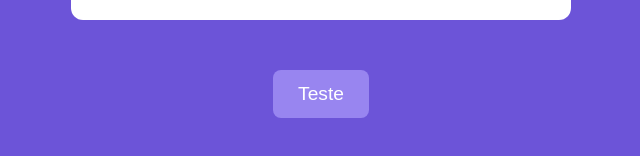
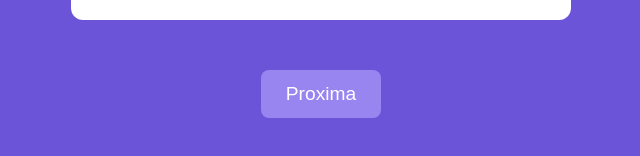
Before and after one commit to guilhermelena01/projeto-quiz-nextjs, a Next.js app: page / in a window 1280 px wide. Shown: the part 616-772 px from the top of the page, without its empty margins (319-959 px from the left). Built offline with nearby package versions, Linux system fonts and the light colour scheme.

Commit message:
inserindo componente questionario

```diff
--- /dev/null
+++ b/components/Questionario.tsx
@@ -0,0 +1,38 @@
+import styles from "@/styles/Questionario.module.css"
+import Questao from "./Questao"
+import QuestaoModel from "@/model/questao"
+import Botao from "./Botao"
+
+interface QuestionarioProps {
+    questao: QuestaoModel
+    ultima: boolean
+    questaoRespondida: (questao: QuestaoModel) => void
+    irPraProximoPasso: () => void
+}
+
+export default function Questionario(props: QuestionarioProps) {
+    function respostaFornecida(indice: number) {
+        if(props.questao.naoRespondida) {
+            props.questaoRespondida(props.questao.responderCom(indice))
+        }
+    }
+
+    return (
+        <>
+        <div className={styles.questionario}>
+            {props.questao ?
+                <Questao
+                valor={props.questao}
+                tempoPraResposta={6}
+                respostaFornecida={respostaFornecida}
+                tempoEsgotado={props.irPraProximoPasso}
+                />
+                : false
+            }
+            <Botao onClick={props.irPraProximoPasso}
+            texto={props.ultima ? 'Finalizar' : 'Proxima'}
+            />
+        </div>
+        </>
+    )
+}
--- a/pages/index.tsx
+++ b/pages/index.tsx
@@ -1,5 +1,6 @@
 import Botao from "@/components/Botao";
 import Questao from "@/components/Questao";
+import Questionario from "@/components/Questionario";
 import QuestaoModel from "@/model/questao";
 import RespostasModel from "@/model/respostas";
 import { useState } from "react";
@@ -16,6 +17,13 @@
 
     const [questao, setQuestao] = useState(questaoMock)
 
+    function questaoRespondida(questao: QuestaoModel) {
+
+    }
+
+    function irPraProximoPasso() {
+
+    }
 
     function respostaFornecida(indice: number) {
         console.log(indice);
@@ -34,12 +42,12 @@
             alignItems: 'center',
             height: '100vh',
         }}>
-            <Questao valor={questao}
-                tempoPraResposta={5}
-                respostaFornecida={respostaFornecida}
-                tempoEsgotado={tempoEsgotado}
+            <Questionario
+             questao={questao}
+             ultima={false}
+             questaoRespondida={questaoRespondida}
+             irPraProximoPasso={irPraProximoPasso}
             />
-            <Botao texto="Teste" />
         </div>
 
     )
--- a/styles/Botao.module.css
+++ b/styles/Botao.module.css
@@ -7,4 +7,10 @@
     border: none;
     padding: 10px 25px;
     margin-top: 40px;
+    cursor: pointer;
+    transition: all .2s ease-in-out;
 }
+
+.botao:hover{
+    transform: scale(1.1)
+}
--- /dev/null
+++ b/styles/Questionario.module.css
@@ -0,0 +1,6 @@
+.questionario {
+    display: flex;
+    flex-direction: column;
+    justify-content: center;
+    align-items: center;
+}
```
